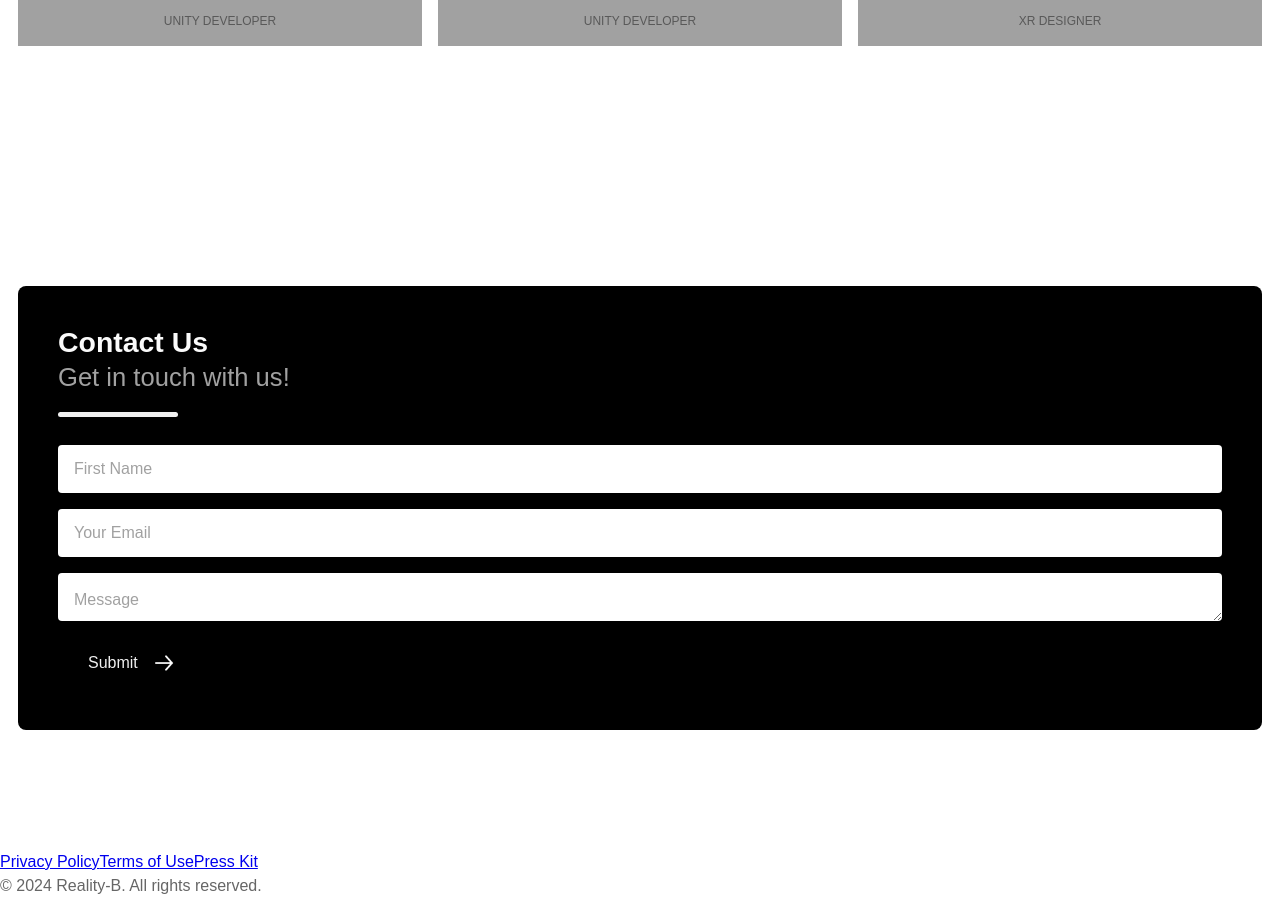
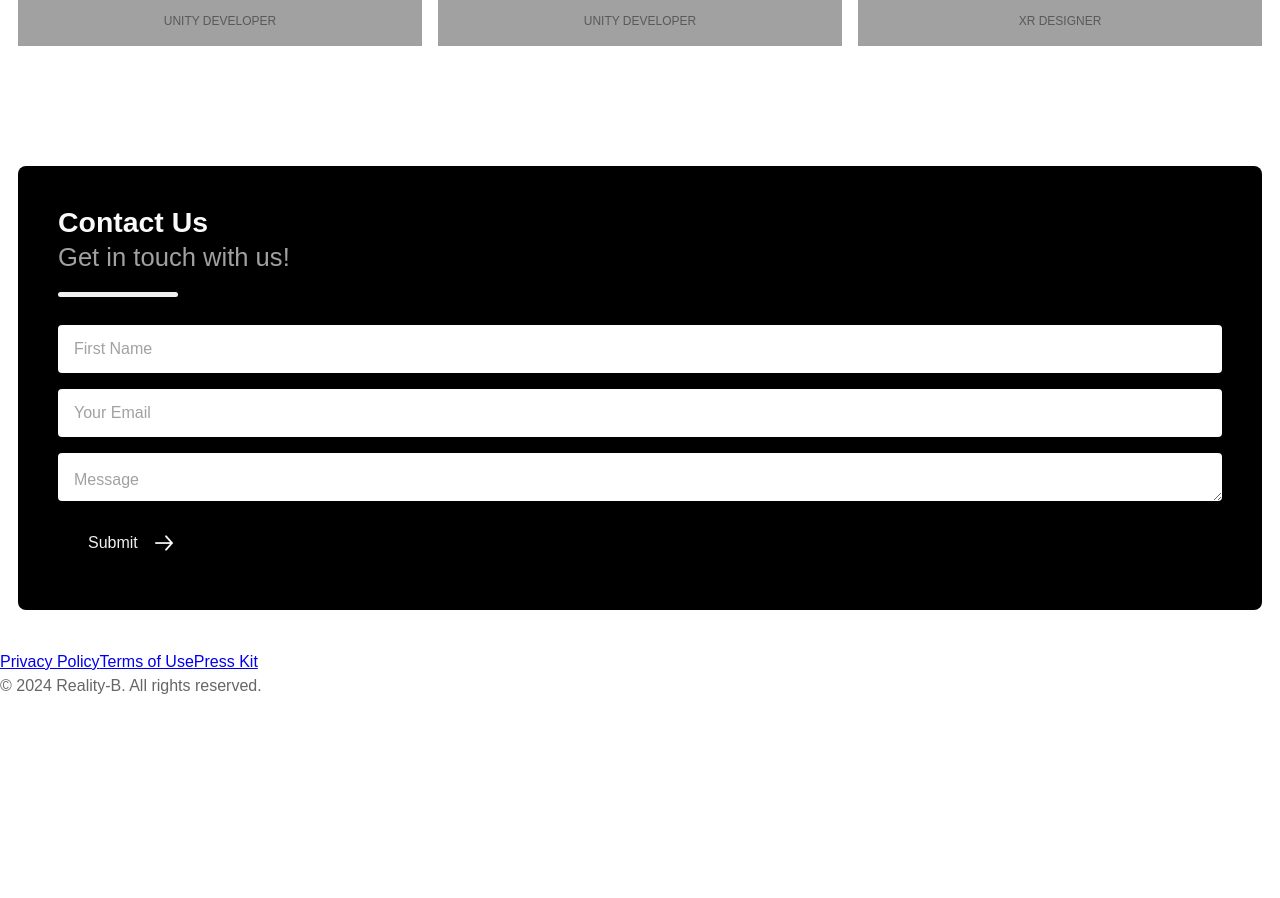
Before and after one commit to Deezinor/Reality-_Site, a React (Vite) app: page / in a window 1280 px wide. Shown: the part 3205-4103 px from the top of the page. After the commit the page ends 3903 px from the top, so only its background shows below. Built offline with nearby package versions, Linux system fonts and the light colour scheme.

Commit message:
remove deadspace above contact form

```diff
--- a/src/components/contact-form/index.tsx
+++ b/src/components/contact-form/index.tsx
@@ -38,7 +38,8 @@ const ContactForm: React.FC = () => {
   };
 
   return (
-    <section className="[ contact ] [ section ]" id="contact">
+    <section className="[ contact ] [  ]" id="contact">
+
       <div className="[ container ] [ contact__form ]">
         <h2 className="[ section-title fs-700 clr-neutral-900 fw-600 ]">
           Contact Us
--- a/src/sass/components/_contact-form.scss
+++ b/src/sass/components/_contact-form.scss
@@ -2,6 +2,7 @@
 
 .contact {
   padding: 40px 0;
+  margin-top: -40px;
 
   &__form {
     margin: 0 25% 0;
```
